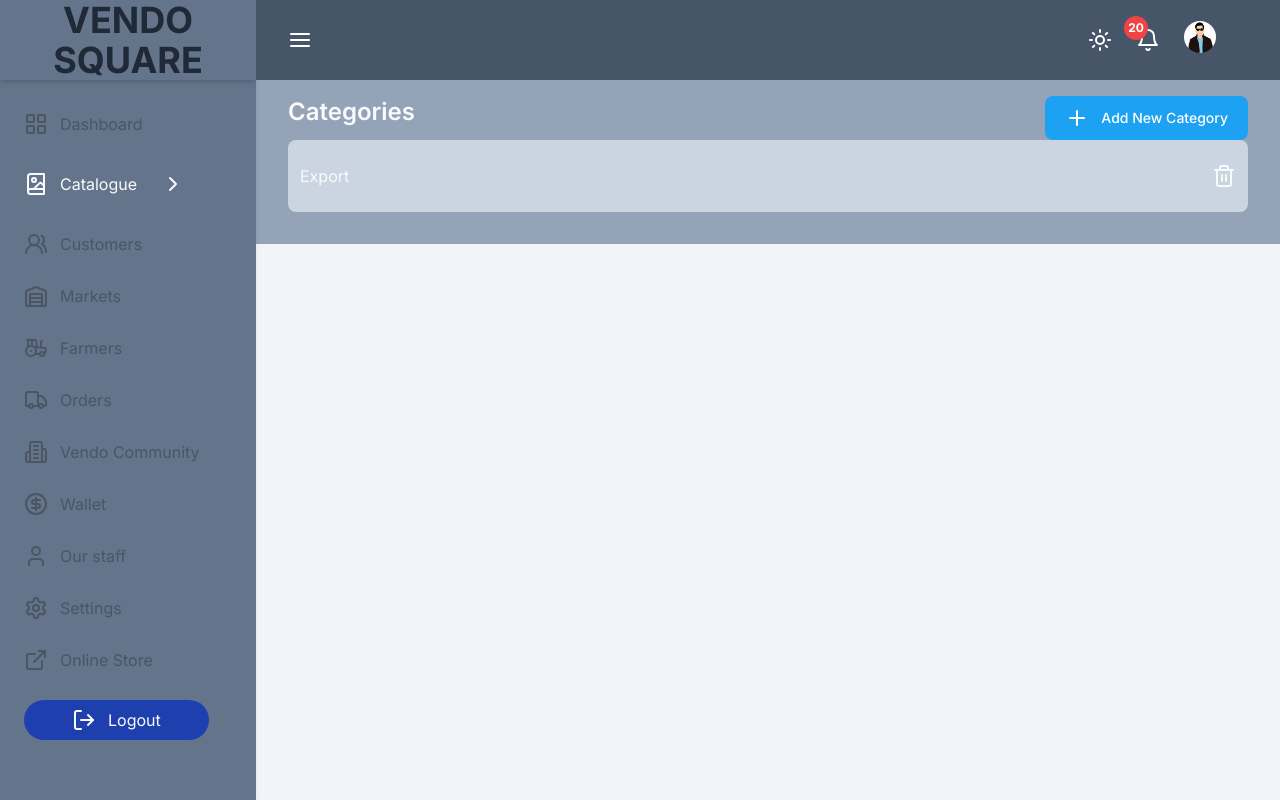
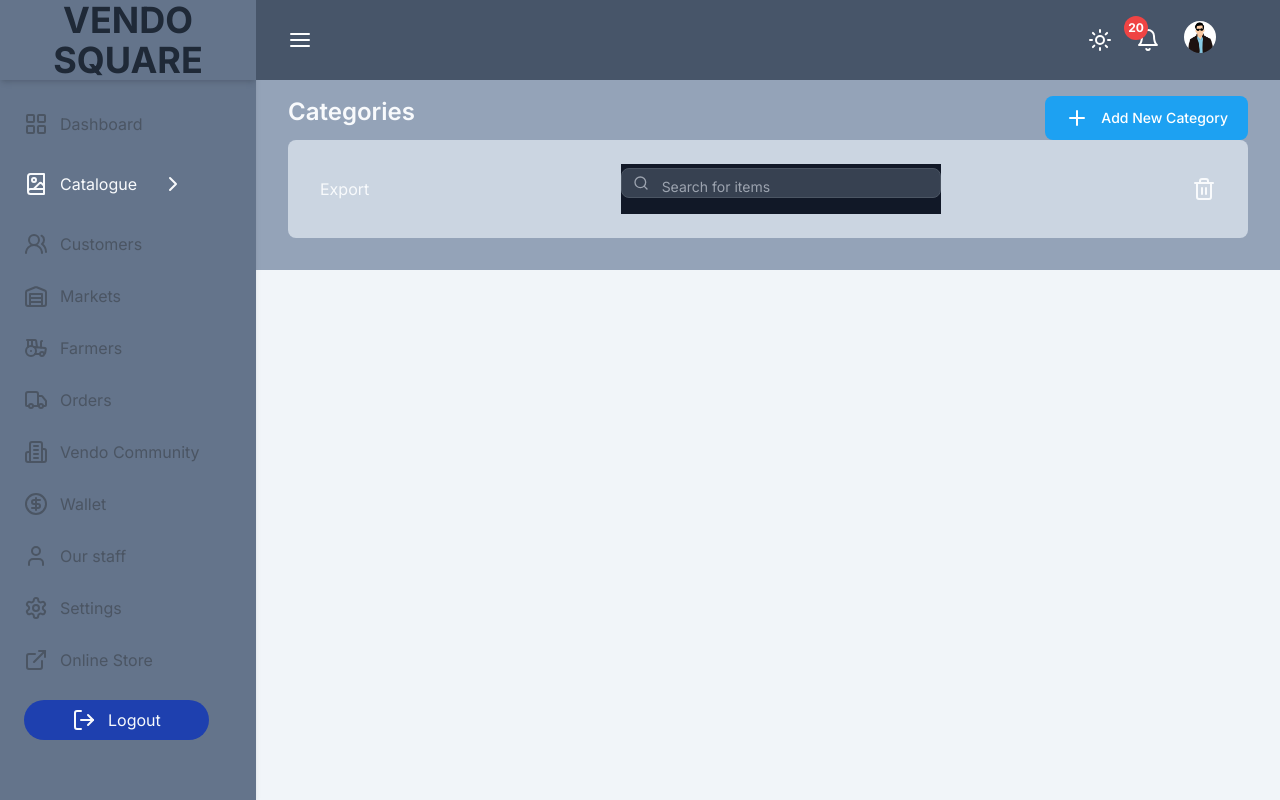
Before and after one commit to skazimhasani/Vendo-Square, a Next.js app: page /dashboard/categories in a window 1280 px wide. Built offline with nearby package versions, Linux system fonts and the light colour scheme.

Commit message:
Search Button Added

```diff
--- a/app/(back-office)/dashboard/(catalogue)/categories/page.jsx
+++ b/app/(back-office)/dashboard/(catalogue)/categories/page.jsx
@@ -1,6 +1,6 @@
 import React from "react";
 import PageHeader from "../../../../../components/backoffice/pageheader";
-import { Trash2 } from "lucide-react";
+import { Search, Trash2 } from "lucide-react";
 export default function CategoriesPage() {
   return (
     <div>
@@ -12,8 +12,25 @@
       />
       {/*Table Actions*/}
       {/*Export || Search || Bulk Action*/}
-      <div className="flex px-3 justify-between py-6 bg-slate-300 rounded-lg">
+      <div className="flex px-8 justify-between py-6 bg-slate-300 rounded-lg">
         <button>Export</button>
+        {/*Search*/}
+        <div className="pb-4 bg-white dark:bg-gray-900">
+          <label for="table-search" className="sr-only">
+            Search
+          </label>
+          <div className="relative mt-1">
+            <div className="absolute inset-y-0 rtl:inset-r-0 start-0 flex items-center ps-3 pointer-events-none">
+              <Search className="w-4 h-4 text-gray-500 dark:text-gray-400" />
+            </div>
+            <input
+              type="text"
+              id="table-search"
+              className="block pt-2 ps-10 text-sm text-gray-900 border border-gray-300 rounded-lg w-80 bg-gray-50 focus:ring-blue-500 focus:border-blue-500 dark:bg-gray-700 dark:border-gray-600 dark:placeholder-gray-400 dark:text-white dark:focus:ring-blue-500 dark:focus:border-blue-500"
+              placeholder="Search for items"
+            />
+          </div>
+        </div>
         <button>
           <Trash2 />
         </button>
```
